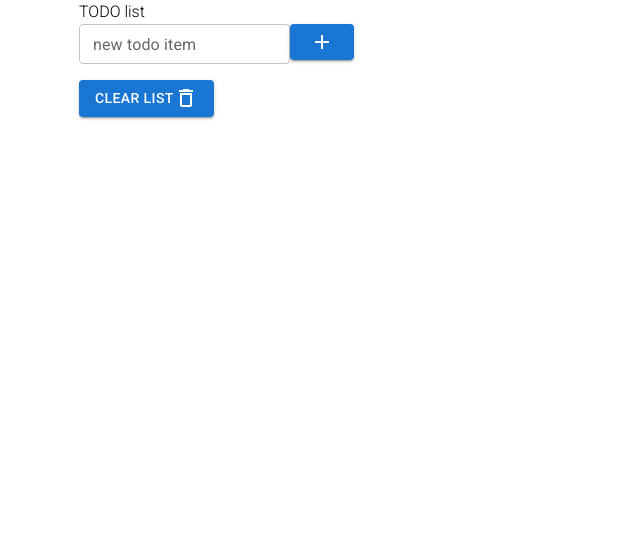
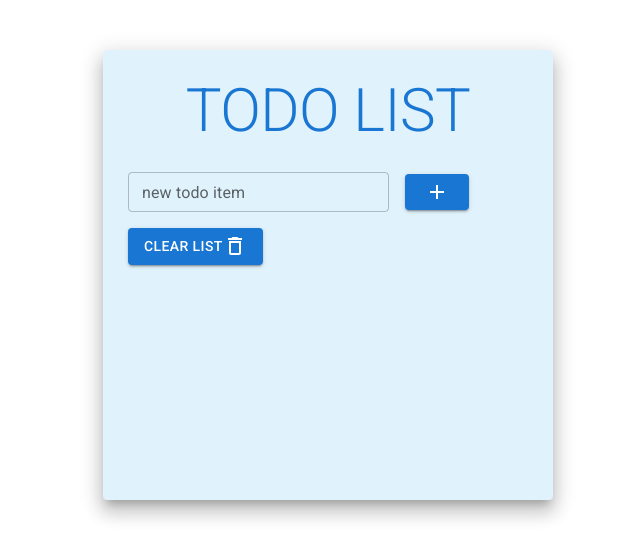
Before and after one commit to stepanencode/todo-react-ts, a React (Vite) app: page / in a window 1280 px wide. Shown: the top 558 px of the page, without its empty margins (311-951 px from the left). Built offline with nearby package versions, Linux system fonts and the light colour scheme.

Commit message:
implement styles

```diff
--- a/src/App.tsx
+++ b/src/App.tsx
@@ -1,7 +1,10 @@
 import Form from './Form'
 import { useState } from 'react'
 import TodoList from './TodoList'
-import { Box } from '@mui/material'
+// import { Box } from '@mui/material'
+import Paper from '@mui/material/Paper'
+import Container from '@mui/material/Container'
+import { Grid, Typography } from '@mui/material'
 
 interface Item {
   text: string
@@ -37,14 +40,31 @@ function App() {
     setItems([])
   }
   return (
-    <Box
+    <Container maxWidth='sm'>
+      <Paper
+        elevation={12}
         sx={{
-        width: 500,
-        minHeight: 300,
-        margin: '0 auto',
+          width: '450px',
+          height: '450px',
+          padding: '25px',
+          margin: '50px',
+          bgcolor: '#e0f2fb',
         }}
       >
-      <div>TODO list</div>
+        <Grid
+          container
+          spacing={0}
+          direction='column'
+          alignItems='center'
+          justifyContent='center'
+          sx={{ marginBottom: '25px' }}
+        >
+          <Grid item>
+            <Typography variant='h2' sx={{ color: '#1976d2' }}>
+              TODO LIST
+            </Typography>
+          </Grid>
+        </Grid>
         <Form onAddItems={handleAddItems} />
         <TodoList
           items={items}
@@ -52,7 +72,8 @@ function App() {
           onDeleteItem={handleDeleteItem}
           onToggleItem={handleToggleItem}
         />
-    </Box>
+      </Paper>
+    </Container>
   )
 }
 
--- a/src/Form.tsx
+++ b/src/Form.tsx
@@ -3,6 +3,7 @@ import Button from '@mui/material/Button'
 import Box from '@mui/material/Box'
 import TextField from '@mui/material/TextField'
 import AddIcon from '@mui/icons-material/Add'
+import { Grid } from '@mui/material'
 
 interface AddItem {
   (newItem: { text: string; isChecked: boolean; id: number }): void
@@ -34,19 +35,32 @@ export default function Form({ onAddItems }: { onAddItems: AddItem }) {
 
   return (
     <Box onSubmit={handleSubmit} component='form' noValidate autoComplete='off'>
+      <Grid
+        container
+        spacing={2}
+        alignItems='center'
+        direction='row'
+        justifyContent='center'
+      >
+        <Grid item xs={8}>
           <TextField
             id='outlined-basic'
             label='new todo item'
             variant='outlined'
             type='text'
             size='small'
+            fullWidth
             placeholder='new todo item'
             value={text}
             onChange={handleChange}
           />
+        </Grid>
+        <Grid item xs={4}>
           <Button onClick={handleClick} variant='contained'>
             <AddIcon />
           </Button>
+        </Grid>
+      </Grid>
     </Box>
   )
 }
--- a/src/Item.tsx
+++ b/src/Item.tsx
@@ -1,4 +1,6 @@
 import ListItem from '@mui/material/ListItem'
+import ClearIcon from '@mui/icons-material/Clear'
+import { Checkbox, Typography } from '@mui/material'
 
 interface Delete {
   (id: number): void
@@ -25,13 +27,24 @@ export default function Item({
 
   return (
     <ListItem>
-      <input
+      <Checkbox
+        onChange={() => onToggleItem(item.id)}
+        inputProps={{ 'aria-label': 'controlled' }}
+        value={convertItem}
+      />
+      {/* input checkbox doesn't connect with state with mui  */}
+      {/* <input
         type='checkbox'
         value={convertItem}
         onChange={() => onToggleItem(item.id)}
-      />
-      {item.text}
-      <button onClick={() => onDeleteItem(item.id)}>❌</button>
+      /> */}
+      <Typography
+        component='p'
+        sx={{ color: '#1976d2', maxWidth: '300px', wordBreak: 'break-all' }}
+      >
+        {item.text}
+      </Typography>
+      <ClearIcon onClick={() => onDeleteItem(item.id)} sx={{ color: 'red' }} />
     </ListItem>
   )
 }
--- a/src/index.css
+++ b/src/index.css
@@ -1,11 +1,11 @@
+* {
+  margin: 0;
+  padding: 0;
+}
+
 :root {
   font-family: Roboto, sans-serif;
   line-height: 1.5;
   font-weight: 300;
   font-style: normal;
 }
-
-body {
-  margin: 0;
-  padding: 0;
-}
--- a/src/main.tsx
+++ b/src/main.tsx
@@ -6,9 +6,12 @@ import '@fontsource/roboto/300.css'
 import '@fontsource/roboto/400.css'
 import '@fontsource/roboto/500.css'
 import '@fontsource/roboto/700.css'
+import CssBaseline from '@mui/material/CssBaseline'
 
 ReactDOM.createRoot(document.getElementById('root')!).render(
   <React.StrictMode>
-    <App />
+    <CssBaseline>
+      <App />
+    </CssBaseline>
   </React.StrictMode>
 )
```
Lines whose indentation alone changed are shown as unchanged.
